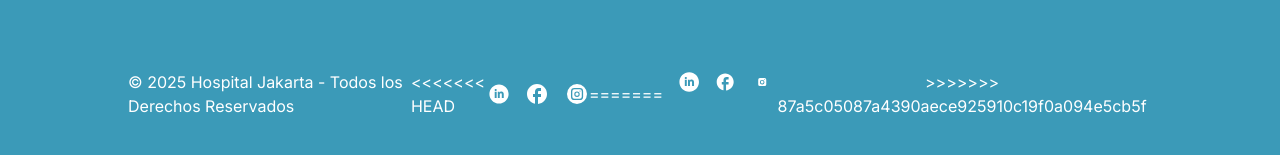
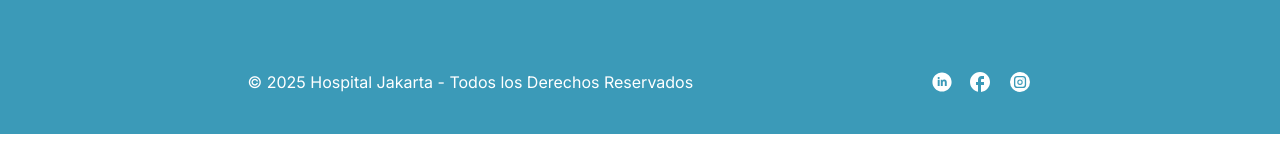
Before and after one commit to deperdomo/hospital-app, an Angular app: page / in a window 1280 px wide. Shown: the part 1128-1283 px from the top of the page. After the commit the page ends 1262 px from the top, so only its background shows below. Built offline with nearby package versions, Linux system fonts and the light colour scheme; no server answers.

Commit message:
Organizacion de historial, colocacion de icono de footer y selecion de icono con fondo gris

```diff
--- a/src/app/footer/footer.component.html
+++ b/src/app/footer/footer.component.html
@@ -35,7 +35,7 @@
     </div>
     <div class="flex justify-around items-center mt-5 w-4/5">
         <p>© 2025 Hospital Jakarta - Todos los Derechos Reservados</p>
-<<<<<<< HEAD
+
         <div class="flex justify-center items-center text-center space-x-4">
             <div class="flex items-center" style="height: 24px;"> <svg xmlns="http://www.w3.org/2000/svg" width="20"
                     height="20" viewBox="0 0 20 20">
@@ -58,22 +58,7 @@
                         d="M12.05 2a10 10 0 1 0-.1 20a10 10 0 0 0 .1-20m6.073 12.702a3.39 3.39 0 0 1-3.41 3.411H9.389a3.39 3.39 0 0 1-3.411-3.41V9.378a3.39 3.39 0 0 1 3.41-3.411h5.325a3.39 3.39 0 0 1 3.41 3.41z" />
                 </svg>
             </div>
-=======
-        <div class="flex space-x-4">
-          <!-- LinkedIn -->
-            <svg xmlns="http://www.w3.org/2000/svg" width="24" height="24" viewBox="0 0 20 20" class="text-white">
-                <path fill="currentColor" d="M10 .4C4.698.4.4 4.698.4 10s4.298 9.6 9.6 9.6s9.6-4.298 9.6-9.6S15.302.4 10 .4M7.65 13.979H5.706V7.723H7.65zm-.984-7.024c-.614 0-1.011-.435-1.011-.973c0-.549.409-.971 1.036-.971s1.011.422 1.023.971c0 .538-.396.973-1.048.973m8.084 7.024h-1.944v-3.467c0-.807-.282-1.355-.985-1.355c-.537 0-.856.371-.997.728c-.052.127-.065.307-.065.486v3.607H8.814v-4.26c0-.781-.025-1.434-.051-1.996h1.689l.089.869h.039c.256-.408.883-1.01 1.932-1.01c1.279 0 2.238.857 2.238 2.699z"/>
-            </svg>
-            <!-- Facebook -->
-            <svg xmlns="http://www.w3.org/2000/svg" width="24" height="24" viewBox="0 0 24 24" class="text-white">
-                <path fill="currentColor" d="M22 12c0-5.52-4.48-10-10-10S2 6.48 2 12c0 4.84 3.44 8.87 8 9.8V15H8v-3h2V9.5C10 7.57 11.57 6 13.5 6H16v3h-2c-.55 0-1 .45-1 1v2h3v3h-3v6.95c5.05-.5 9-4.76 9-9.95"/>
-            </svg>
-            <!-- Instagram -->
-            <svg xmlns="http://www.w3.org/2000/svg" width="24" height="24" viewBox="0 0 24 24" class="text-white">
-                <path fill="currentColor" d="M13.61 12.243a1.6 1.6 0 1 1-1.56-1.63a1.62 1.62 0 0 1 1.56 1.63"/>
-                <path fill="currentColor" d="M14.763 7.233H9.338a2.024 2.024 0 0 0-2.024 2.024v5.547a2.024 2.024 0 0 0 2.024 2.024h5.425a2.024 2.024 0 0 0 2.024-2.024V9.267a2.026 2.026 0 0 0-2.024-2.034m-2.713 7.723a2.703 2.703 0 1 1 2.642-2.703a2.67 2.67 0 0 1-2.642 2.703m2.936-5.405a.496.496 0 0 1-.496-.506a.506.506 0 1 1 1.012 0a.496.496 0 0 1-.557.506z"/>
-            </svg>
->>>>>>> 87a5c05087a4390aece925910c19f0a094e5cb5f
+
         </div>
 
     </div>
```
